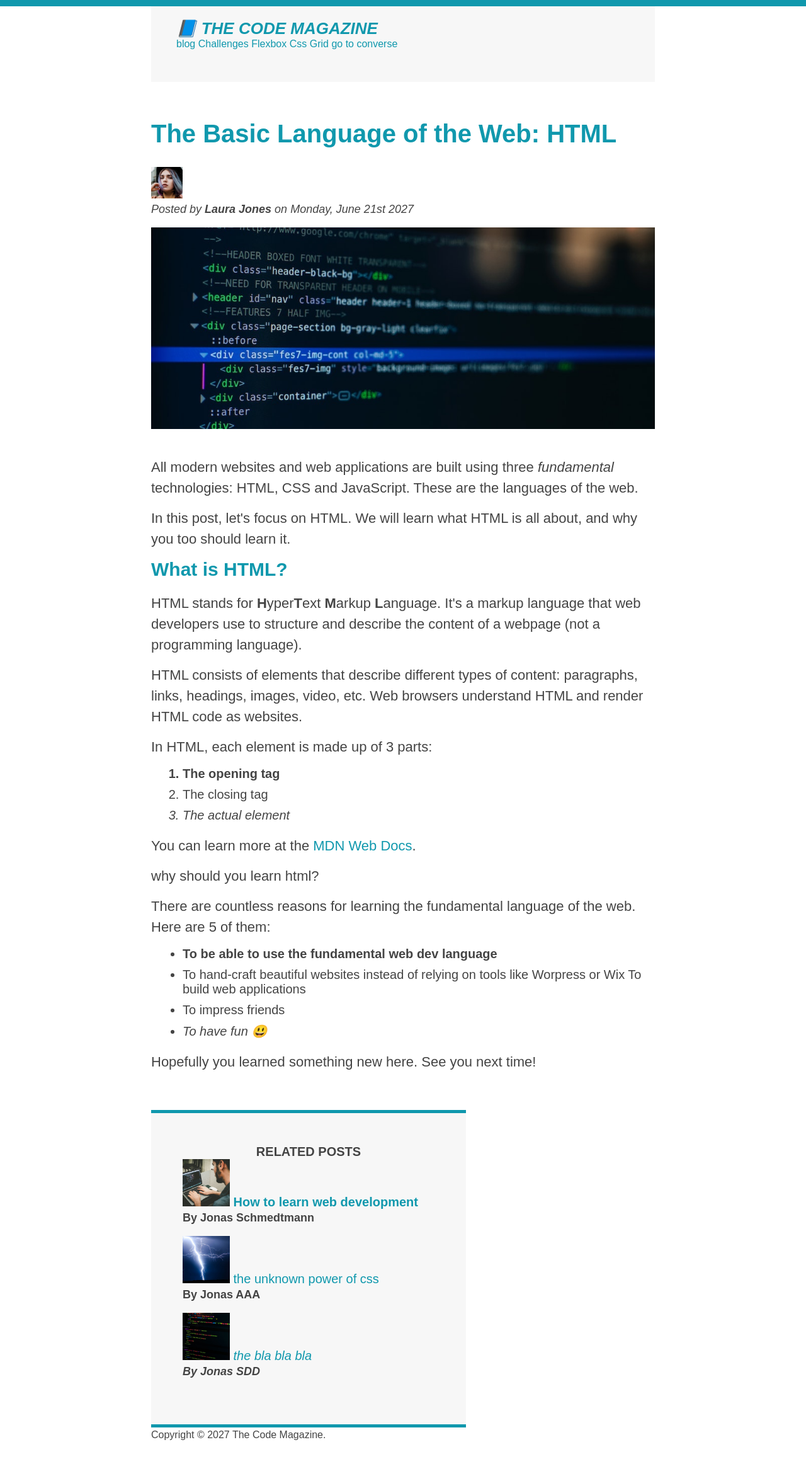
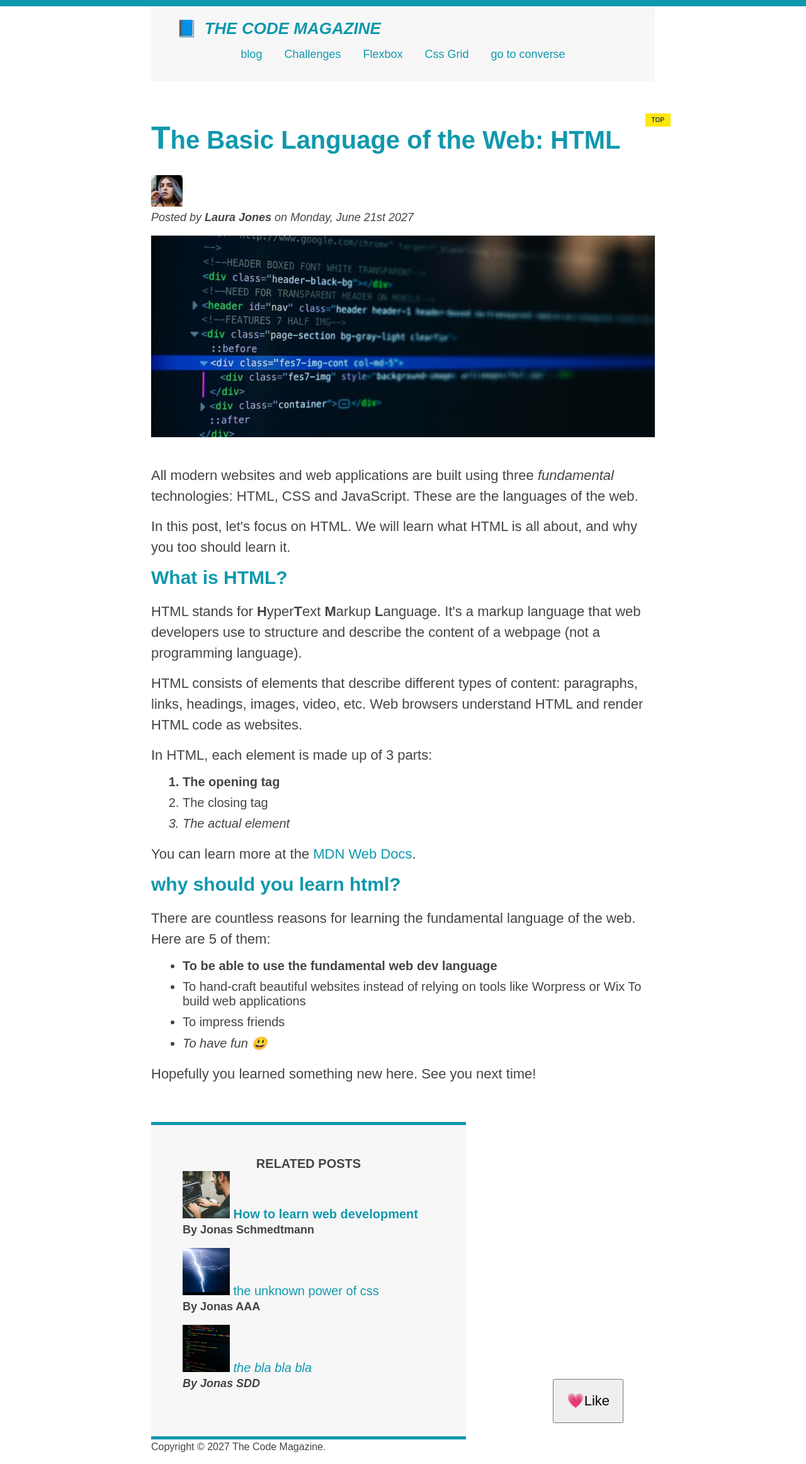
Before and after one commit to coderNet2021/html-proj2Layouts, a plain HTML site: page index.html in a window 1280 px wide. Shown: the whole page at 63% size. Drawn offline with Linux system fonts and the light colour scheme.

Commit message:
[LFZ] css part

```diff
--- a/converse.css
+++ b/converse.css
@@ -1,3 +1,7 @@
+* {
+  margin: 0;
+  padding: 0;
+}
 body {
   font-family: sans-serif;
   line-height: 1.4;
@@ -5,12 +9,15 @@ body {
 
 .product {
   border: 4px solid black;
+  width: 825px;
+  margin: 50px auto;
 }
 .product-title {
   text-align: center;
   font-size: 22px;
   text-transform: uppercase;
   background-color: #f7f7f7;
+  padding: 15px; /* not margin bcz we want the background color to be spanned over the space*/
 }
 .price {
   font-size: 24px;
@@ -20,6 +27,7 @@ body {
   text-transform: uppercase;
   font-weight: bold;
   color: #777;
+  margin-bottom: 20px;
 }
 .more-info:link,
 .more-info:visited {
@@ -31,10 +39,16 @@ body {
 }
 .details-list {
   list-style: square;
+  margin-left: 20px;
+}
+.details-list li {
+  margin-bottom: 10px;
 }
 .details-title {
   text-transform: uppercase;
   font-size: 16px;
+  margin-bottom: 15px;
+  margin-top: 30px;
 }
 .add-cart {
   background-color: black;
@@ -43,6 +57,9 @@ body {
   text-transform: uppercase;
   font-size: 20px;
   cursor: pointer;
+  padding: 10px;
+  width: 100%;
+  border-top: 4px solid black;
 }
 .add-cart:hover {
   color: #000;
--- a/index.html
+++ b/index.html
@@ -38,6 +38,7 @@
             height="200"
             class="post-img"
           />
+          <button class="btn-positionTest">💗Like</button>
         </header>
         <p>
           All modern websites and web applications are built using three
@@ -75,7 +76,7 @@
             MDN Web Docs</a
           >.
         </p>
-        <p>why should you learn html?</p>
+        <h3>why should you learn html?</h3>
         <p>
           There are countless reasons for learning the fundamental language of
           the web. Here are 5 of them:
--- a/style.css
+++ b/style.css
@@ -6,6 +6,7 @@ body {
   color: #444;
   font-family: sans-serif;
   border-top: 10px solid #1098ad;
+  position: relative;
 }
 h1,
 h2,
@@ -47,11 +48,34 @@ li {
   font-size: 20px;
   margin-bottom: 10px;
 }
+nav {
+  font-size: 18px;
+  text-align: center;
+}
+nav a:link {
+  margin-right: 30px;
+  margin-top: 15px;
+  display: inline-block;
+}
+nav a:link:last-child {
+  margin-right: 0;
+}
+.btn-positionTest {
+  font-size: 22px;
+  padding: 20px;
+  cursor: pointer;
+  position: absolute;
+  /* top: 0;
+  left: 0; */
+  bottom: 50px;
+  right: 50px;
+}
 .container {
   width: 800px;
   /* margin-left: auto;
   margin-right: auto; */
   margin: 0 auto;
+  position: relative;
 }
 /* footer p {
   font-size: 16px;
@@ -106,6 +130,34 @@ li:last-child {
 li:nth-child(even) {
   /* color: red;*/
 }
+
+h1::first-letter {
+  font-style: normal;
+  margin-right: 5px;
+}
+h2::first-letter {
+  font-size: 50px;
+}
+h2 {
+  /* background-color: orange; */
+  position: relative;
+}
+h2::after {
+  content: "TOP";
+  background-color: #ffe70e;
+  color: #444;
+  font-size: 10px;
+  font-weight: bold;
+  display: inline-block;
+  padding: 5px 10px;
+  position: absolute;
+  top: -10px;
+  right: -25px;
+}
+h3 + p::first-line {
+  /* color: red; */
+}
+
 /* misconception , this wont work*/
 article p:first-child {
   color: red;
```
